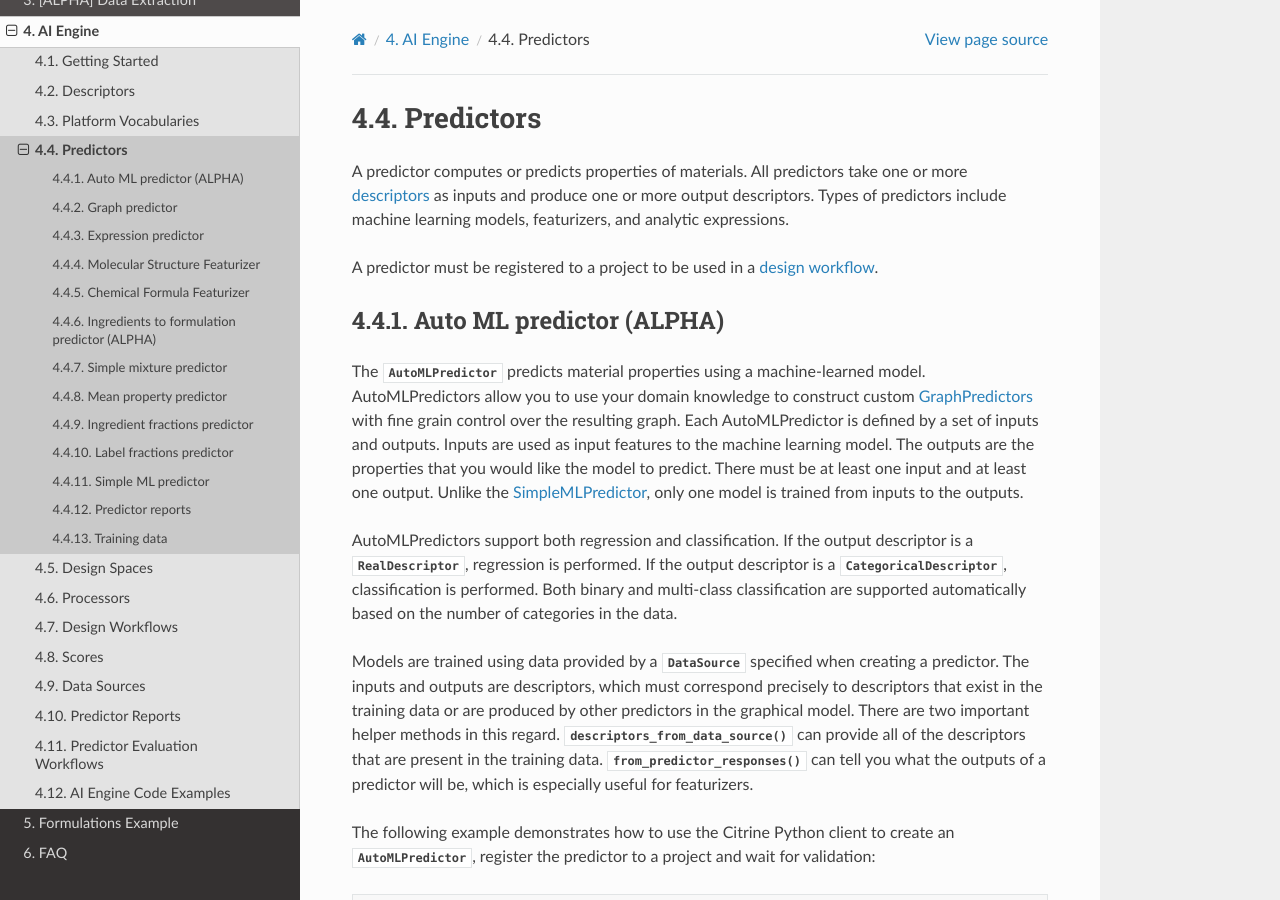
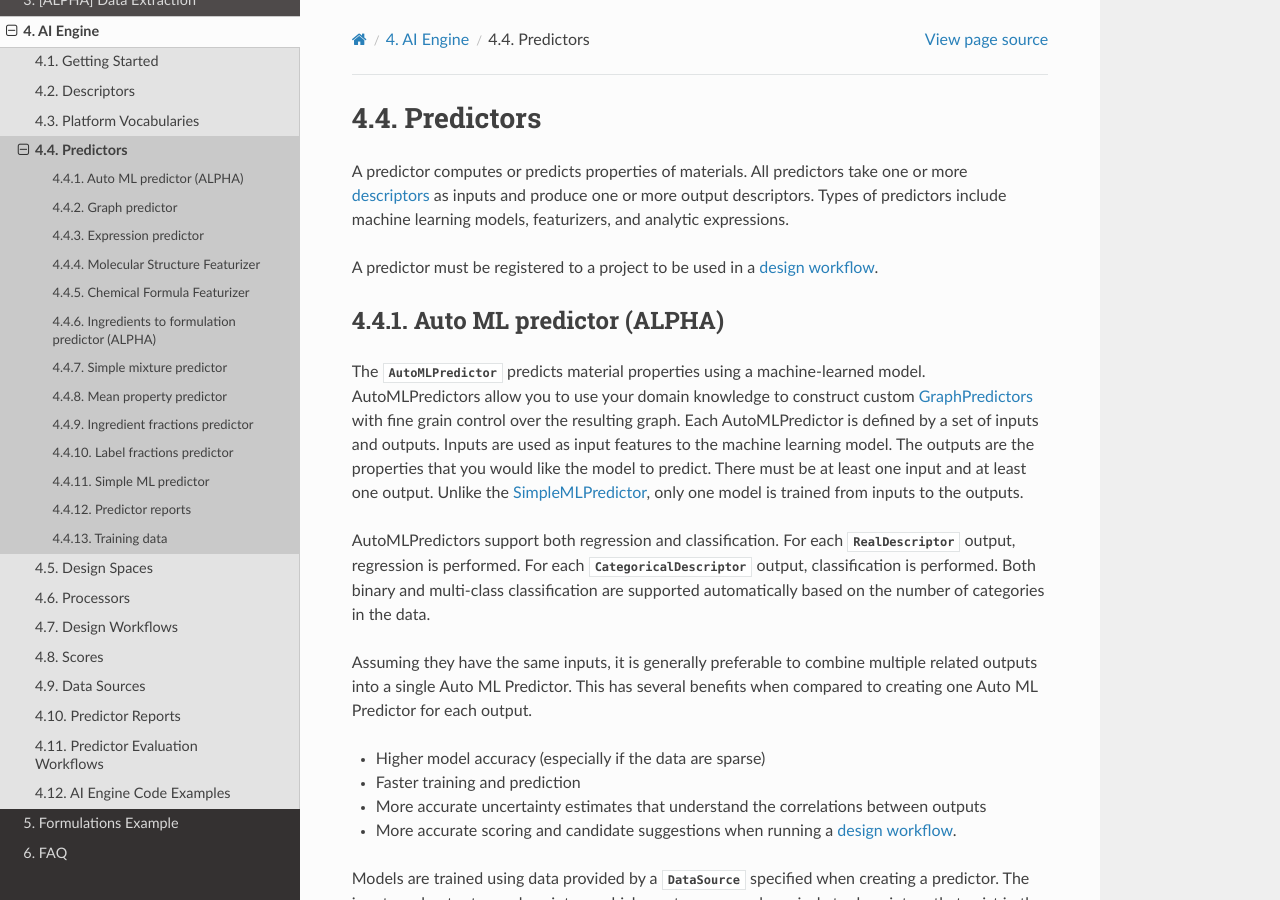
Before and after one commit to CitrineInformatics/citrine-python, a Sphinx documentation site: the page built from docs/source/workflows/predictors.rst, in a window 1280 px wide and 900 px high. Built offline with Sphinx 7.4.7 and the Read the Docs theme 2.0.0, drawn with Linux system fonts in a browser that asks for light colours.

Commit message:
document benefits of combining multiple outputs into 1 ML model

```diff
--- a/docs/source/workflows/predictors.rst
+++ b/docs/source/workflows/predictors.rst
@@ -22,9 +22,17 @@ There must be at least one input and at least one output.
 Unlike the `SimpleMLPredictor <#simple-ml-predictor>`__, only one model is trained from inputs to the outputs.
 
 AutoMLPredictors support both regression and classification.
-If the output descriptor is a :class:`~citrine.informatics.descriptors.RealDescriptor`, regression is performed.
-If the output descriptor is a :class:`~citrine.informatics.descriptors.CategoricalDescriptor`, classification is performed.
+For each :class:`~citrine.informatics.descriptors.RealDescriptor` output, regression is performed.
+For each :class:`~citrine.informatics.descriptors.CategoricalDescriptor` output, classification is performed.
 Both binary and multi-class classification are supported automatically based on the number of categories in the data.
+
+Assuming they have the same inputs, it is generally preferable to combine multiple related outputs into a single Auto ML Predictor.
+This has several benefits when compared to creating one Auto ML Predictor for each output.
+
+* Higher model accuracy (especially if the data are sparse)
+* Faster training and prediction
+* More accurate uncertainty estimates that understand the correlations between outputs
+* More accurate scoring and candidate suggestions when running a :doc:`design workflow <design_workflows>`.
 
 Models are trained using data provided by a :class:`~citrine.informatics.data_sources.DataSource` specified when creating a predictor.
 The inputs and outputs are descriptors, which must correspond precisely to descriptors that exist in the training data or are produced by other predictors in the graphical model.
--- a/src/citrine/__version__.py
+++ b/src/citrine/__version__.py
@@ -1 +1 @@
-__version__ = '1.24.0'
+__version__ = '1.24.1'
```
